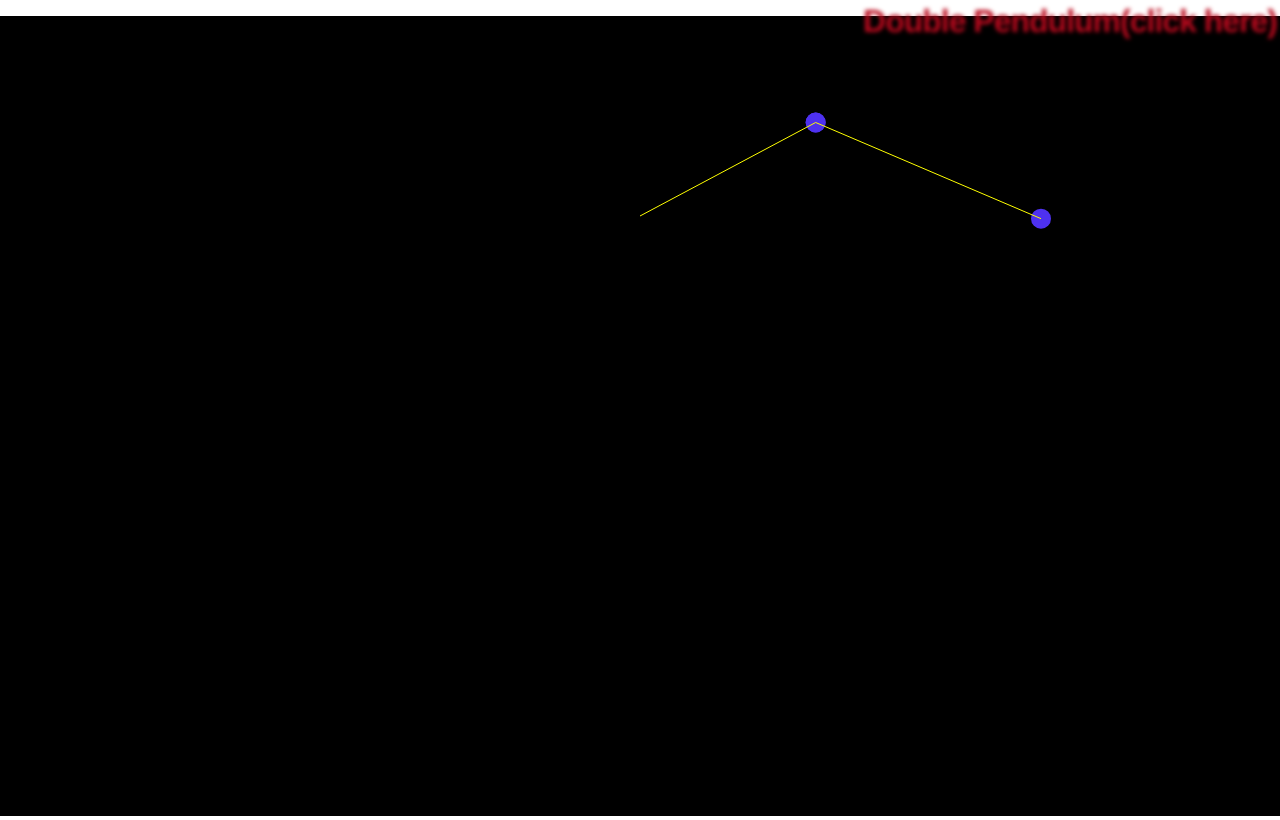
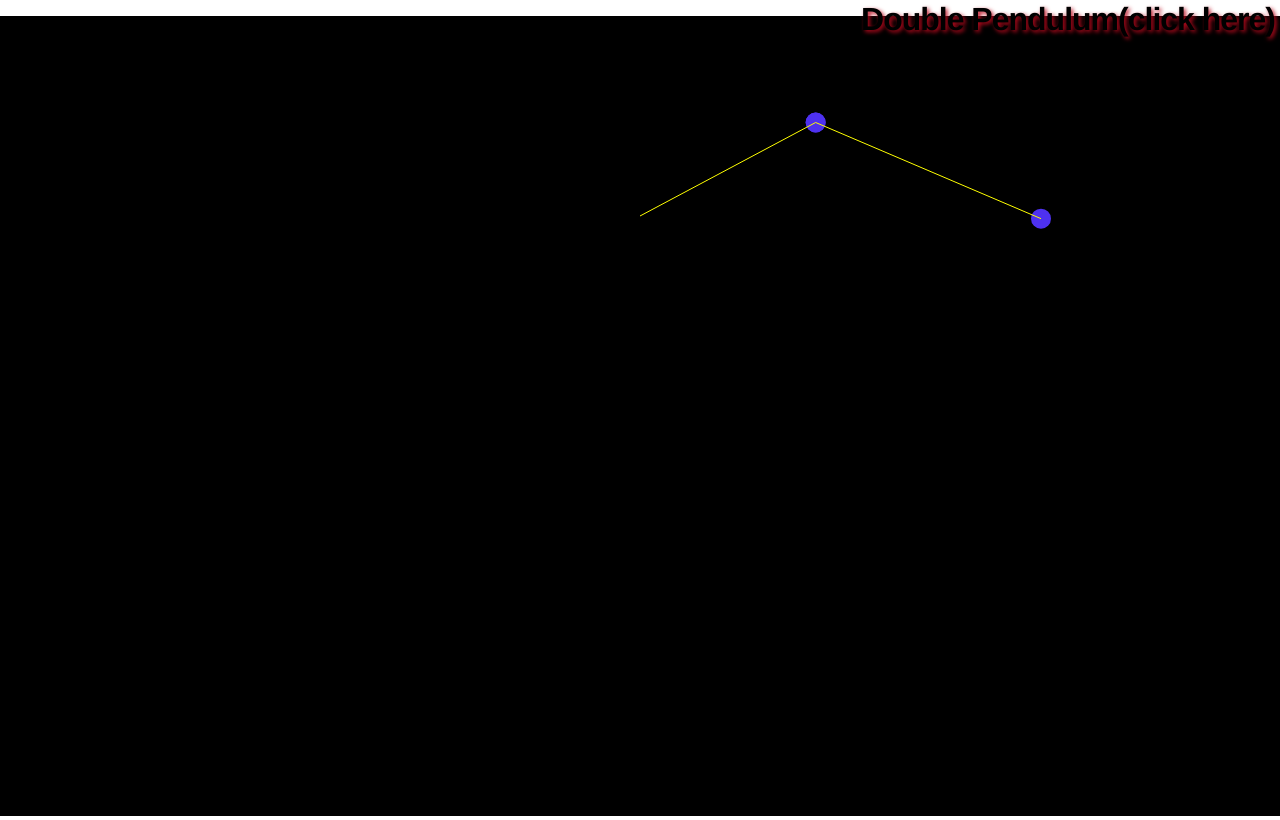
Before and after one commit to sandeshpokhrel54/chaos.github.io, a plain HTML site: page index.html in a window 1280 px wide. Drawn offline with Linux system fonts and the light colour scheme.

Commit message:
Update pendulum.css

```diff
--- a/pendulum.css
+++ b/pendulum.css
@@ -21,6 +21,6 @@ html, body {
     top: -4px;
     right: 5px;
 
-    color: transparent;
+    color: solid;
     text-shadow: 2px 2px 4px #bb0a1e;
   }
```
